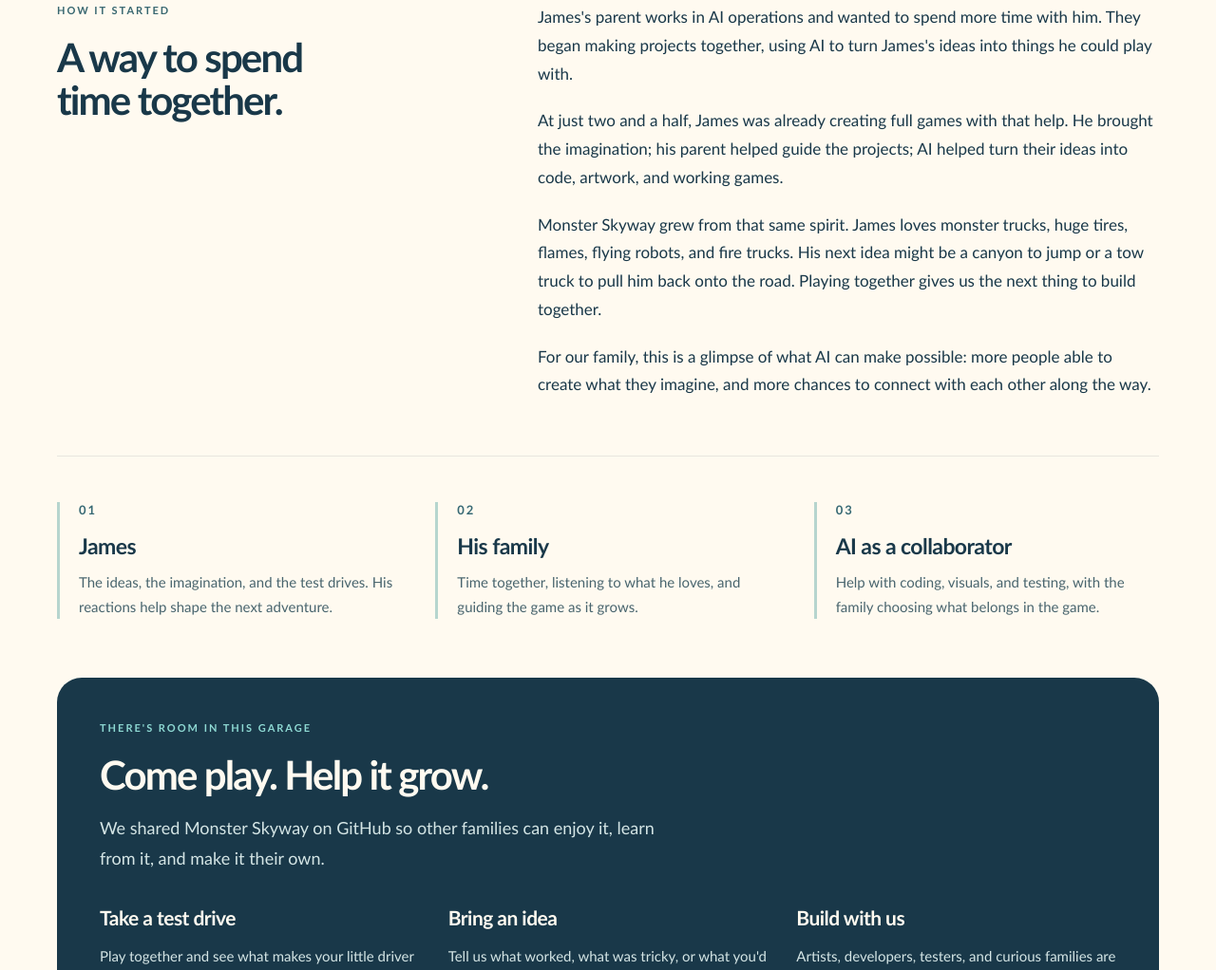
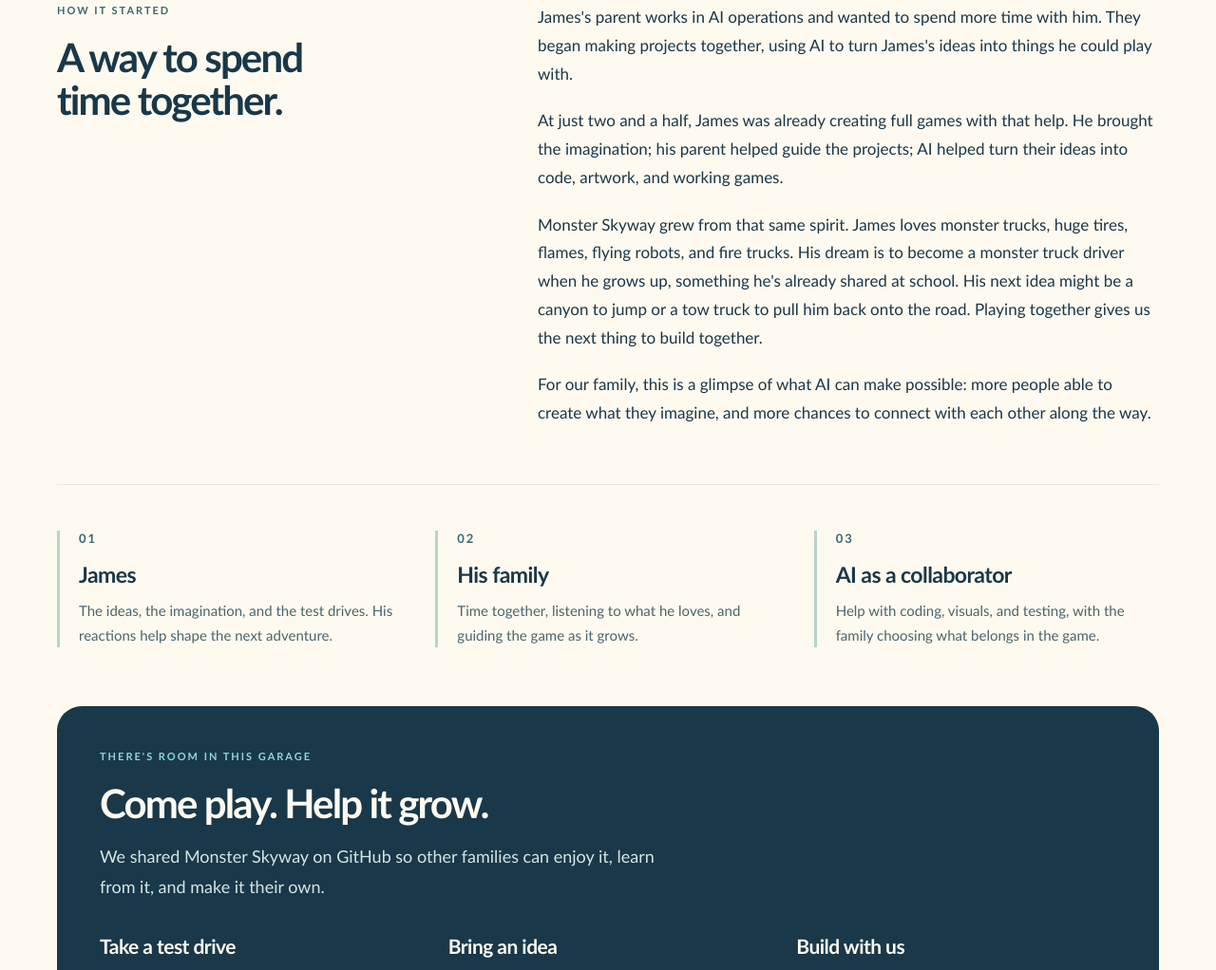
Before and after one commit to jamesgarage/jamesgarage.github.io, a website: page public/about.html in a window 1280 px wide. Shown: the part 722-1744 px from the top of the page at 95% size. Drawn offline with Linux system fonts and the light colour scheme.

Commit message:
Add James dream of becoming a monster truck driver

```diff
--- a/public/about.html
+++ b/public/about.html
@@ -36,7 +36,7 @@
         <div class="story-prose">
           <p>James's parent works in AI operations and wanted to spend more time with him. They began making projects together, using AI to turn James's ideas into things he could play with.</p>
           <p>At just two and a half, James was already creating full games with that help. He brought the imagination; his parent helped guide the projects; AI helped turn their ideas into code, artwork, and working games.</p>
-          <p>Monster Skyway grew from that same spirit. James loves monster trucks, huge tires, flames, flying robots, and fire trucks. His next idea might be a canyon to jump or a tow truck to pull him back onto the road. Playing together gives us the next thing to build together.</p>
+          <p>Monster Skyway grew from that same spirit. James loves monster trucks, huge tires, flames, flying robots, and fire trucks. His dream is to become a monster truck driver when he grows up, something he's already shared at school. His next idea might be a canyon to jump or a tow truck to pull him back onto the road. Playing together gives us the next thing to build together.</p>
           <p>For our family, this is a glimpse of what AI can make possible: more people able to create what they imagine, and more chances to connect with each other along the way.</p>
         </div>
       </section>
```
Also changed, not shown: README.md.
